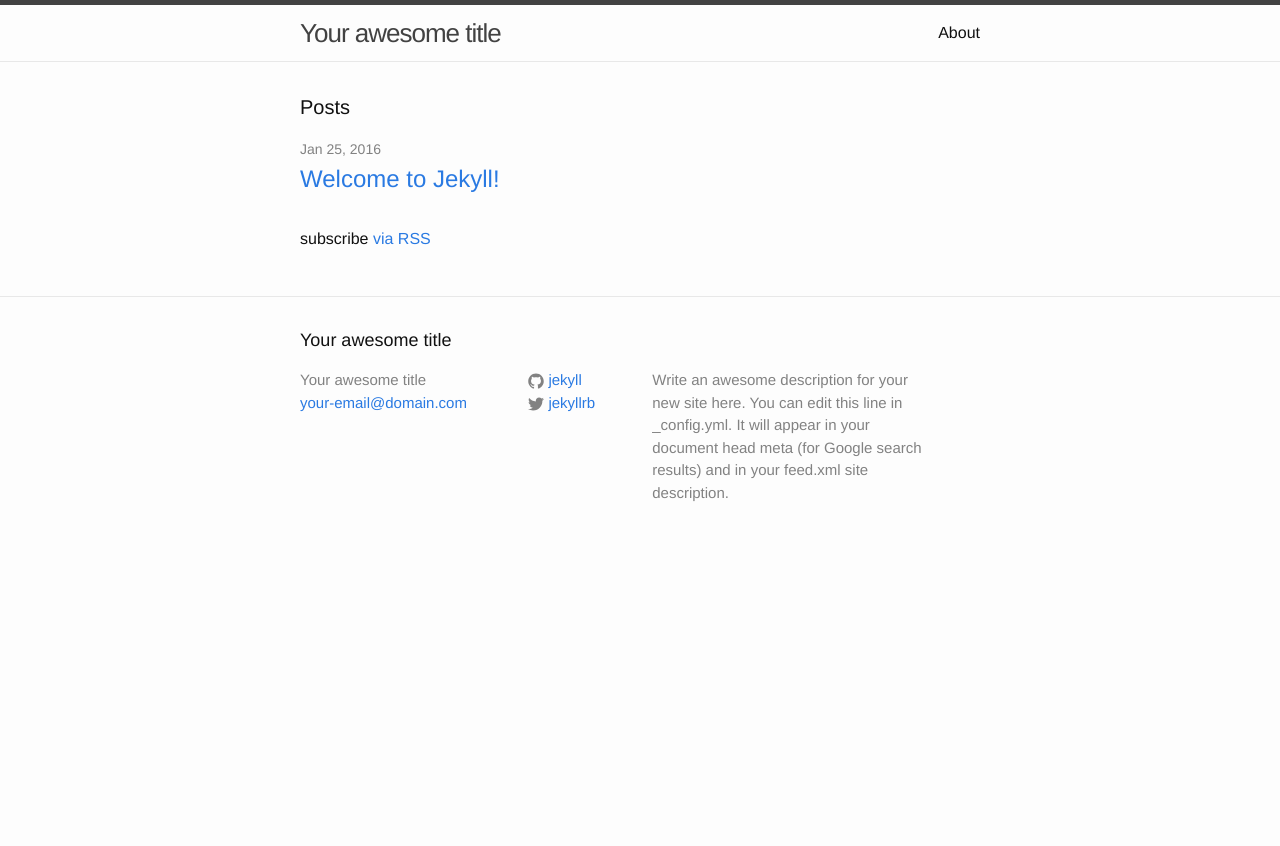
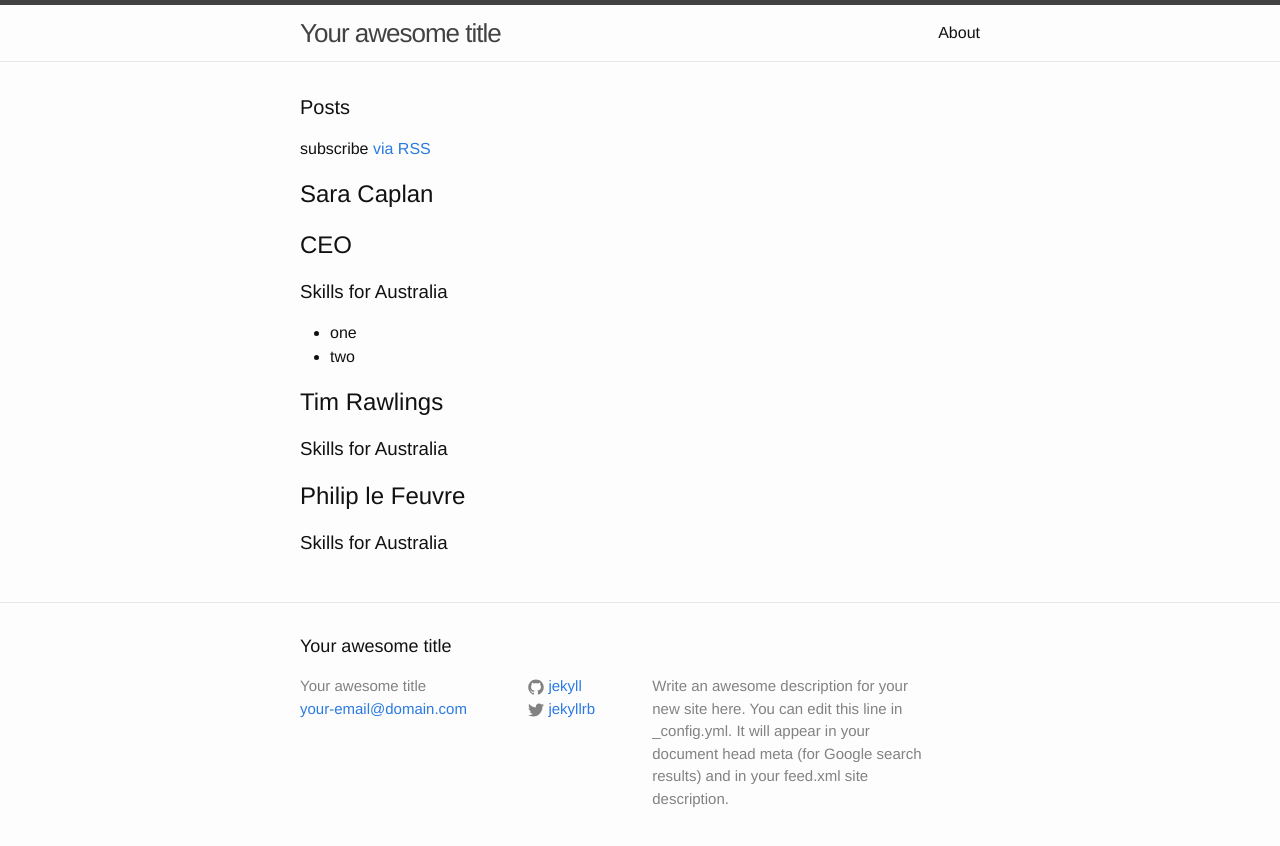
Before and after one commit to bitfidget/sfa, a Jekyll site: the page built from sfa/index.html, in a window 1280 px wide. Shown: the top 846 px of the page. Built offline with Jekyll 4.4.1, drawn with Linux system fonts in a browser that asks for light colours.

Commit message:
added contents

```diff
--- /dev/null
+++ b/sfa/_data/team.yml
@@ -0,0 +1,14 @@
+- name: Sara Caplan
+  position: CEO
+  company: Skills for Australia
+  contents:
+  - one
+  - two
+
+- name: Tim Rawlings
+  github: Head of Training Product Development
+  company: Skills for Australia
+
+- name: Philip le Feuvre
+  github: Head of Engagement
+  company: Skills for Australia
--- /dev/null
+++ b/sfa/_includes/content-what-we-do.html
@@ -0,0 +1,6 @@
+<h2>What does an SSO do?</h2>
+<p>As a SSO, Skills for Australia is responsible for working with industry to:</p>
+<ul>
+	<li>Research what skills are needed in our industries and businesses, both now and in the future, to allow our economy to grow, provide the right skills to match our job needs and help us to stay at the forefront of economic prosperity and global competitiveness</li>
+	<li>Revise our qualifications and training standards so that what people learn and are trained in matches what our industries and businesses need and gives our population the best possible chance of developing work ready skills</li>
+</ul>
--- a/sfa/_layouts/default.html
+++ b/sfa/_layouts/default.html
@@ -10,6 +10,25 @@
     <div class="page-content">
       <div class="wrapper">
         {{ content }}
+
+
+        <div>
+        {% for member in site.data.team %}
+          <section>
+            <h1>{{ member.name }}</h1>
+            <h2>{{ member.position }}</h2>
+            <h3>{{ member.company  }}</h3>
+            <ul>
+              {% for item in member.contents %}
+              <li>{{ item }}</li>
+              {% endfor %}
+            </ul>
+          </section>
+        {% endfor %}
+        </div>
+
+
+
       </div>
     </div>
 
```
Also changed, not shown: sfa/_includes/content-welcome.html (added, +12 -0 lines), sfa/_posts/2016-01-25-welcome-to-jekyll.markdown (deleted, +0 -25 lines).
